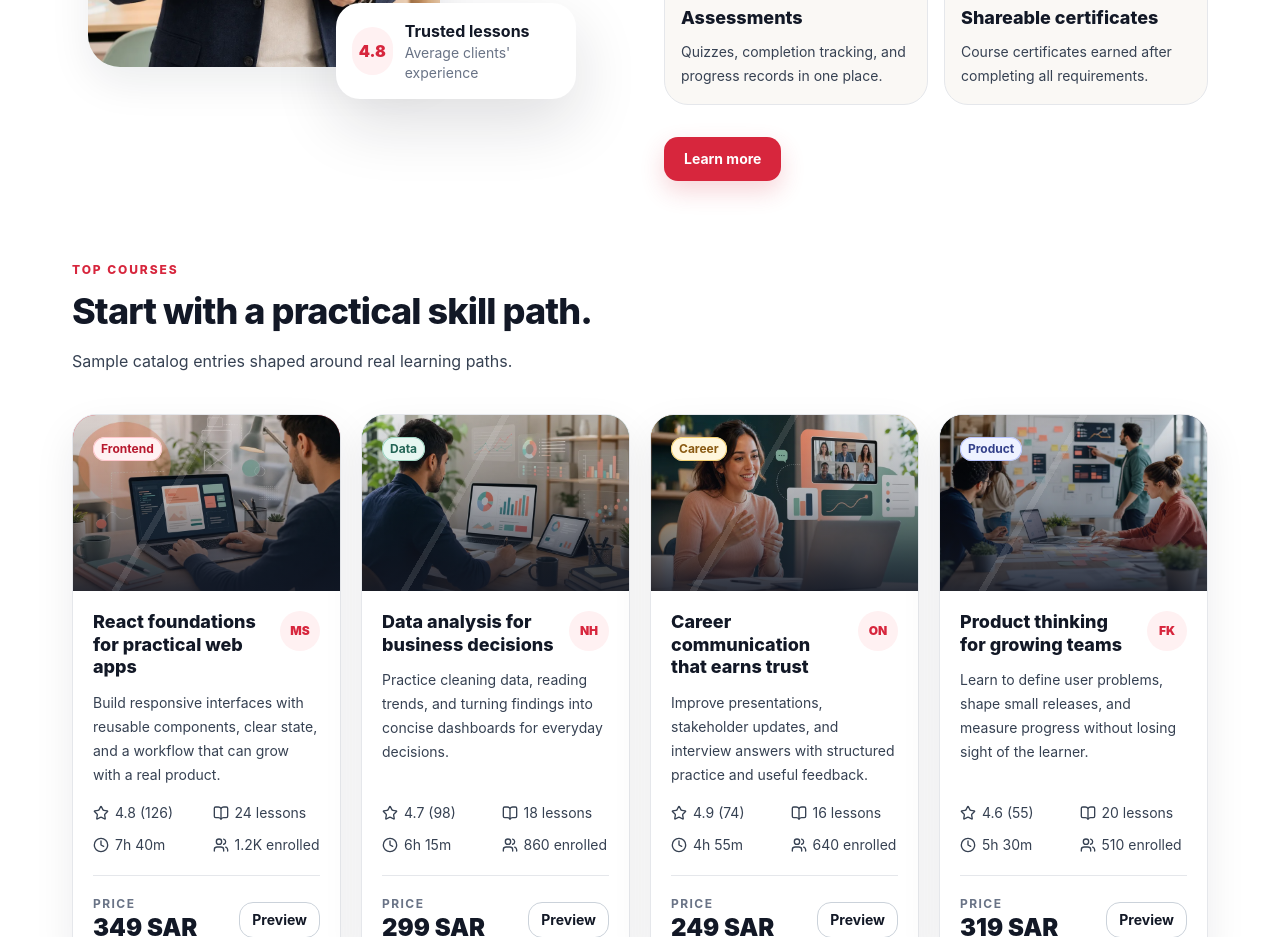
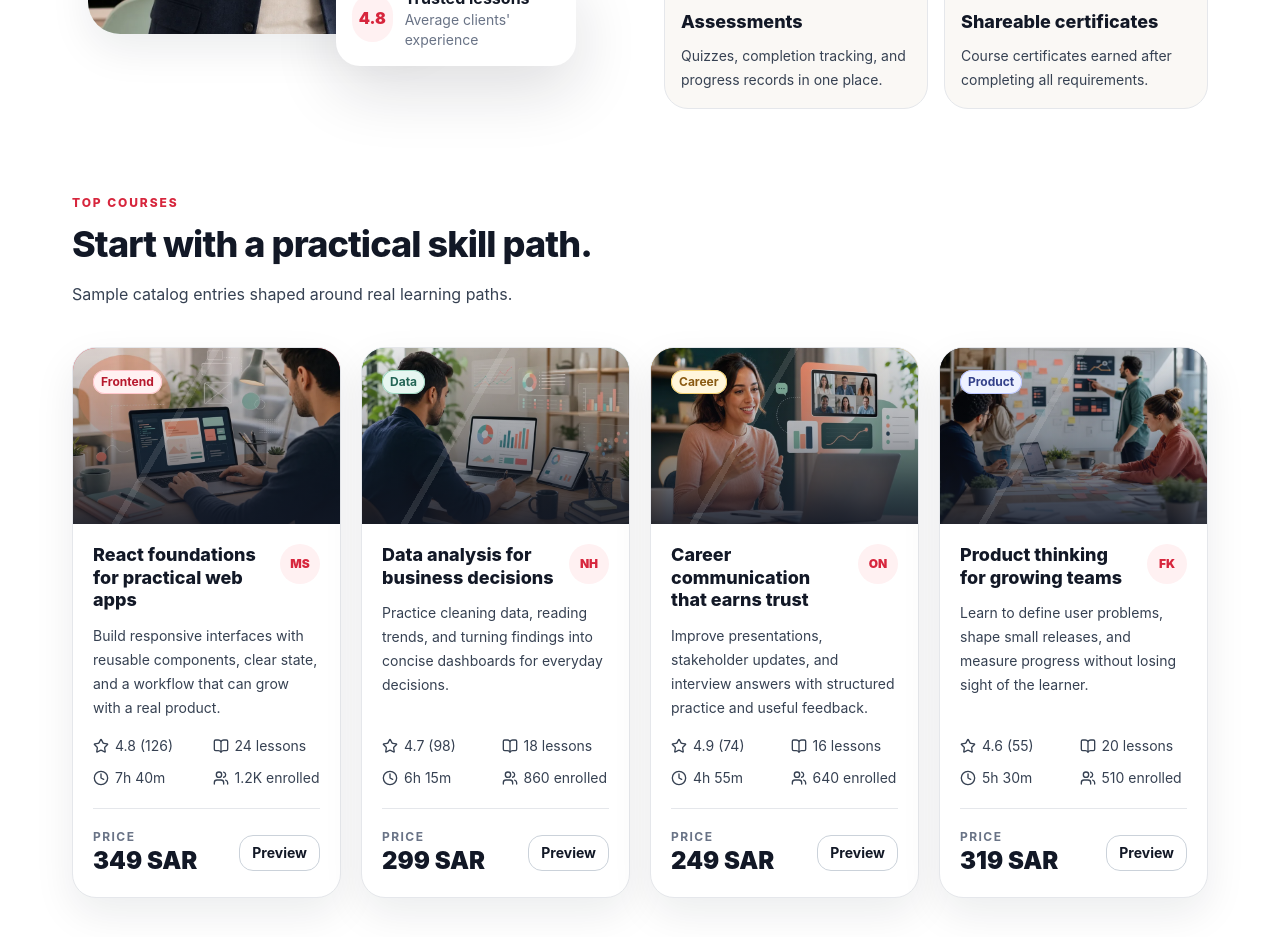
Before and after one commit to internKaram/qader-academy, a React (Vite) app in the folder frontend/: page / in a window 1280 px wide. Shown: the part 1440-2377 px from the top of the page. Built offline with nearby package versions, Linux system fonts and the light colour scheme.

Commit message:
hiding the learn more button in the about page

```diff
--- a/frontend/src/pages/HomePage.tsx
+++ b/frontend/src/pages/HomePage.tsx
@@ -387,9 +387,9 @@ export function HomePage() {
                   </article>
                 ))}
               </div>
-              <Button className="mt-8" onClick={() => navigateTo('/about')}>
+              {/* <Button className="mt-8" onClick={() => navigateTo('/about')}>
                 Learn more
-              </Button>
+              </Button> */}
             </div>
           </div>
         </section>
```
